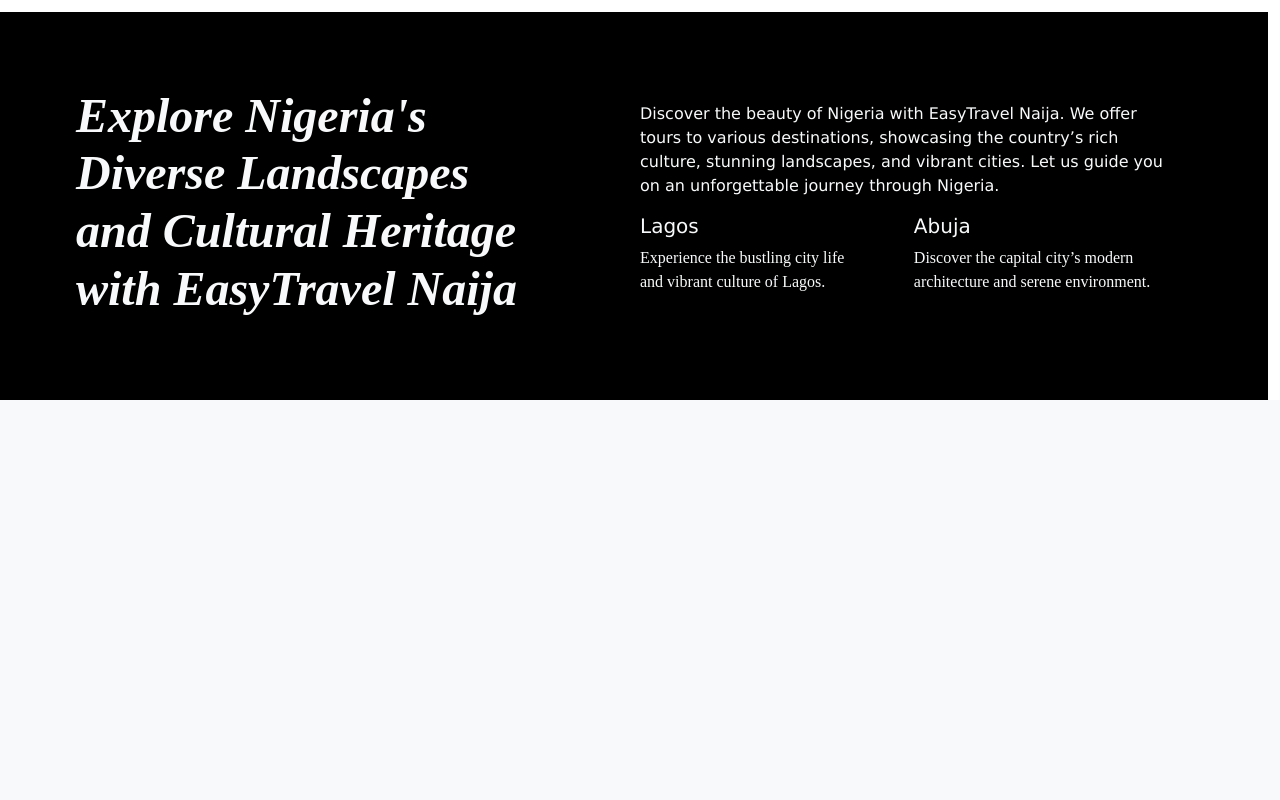
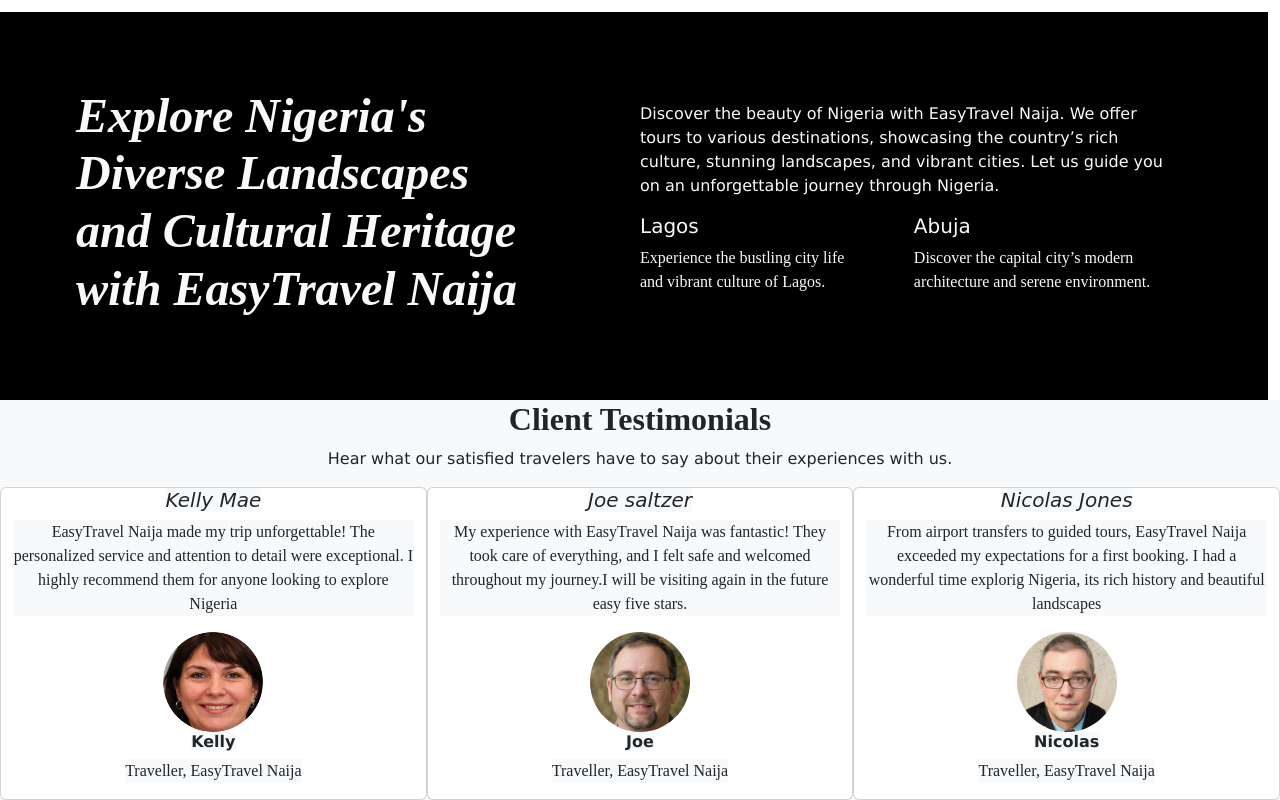
Before and after one commit to Bigted99/travel-website-for-blessing, a website: page index.html in a window 1280 px wide. Shown: the part 3118-3918 px from the top of the page. Before the commit the page ends 3518 px from the top, so only its background shows below. Drawn offline with nearby package versions, Linux system fonts and the light colour scheme; a web font is replaced by a local one.

Commit message:
just done with the review section

```diff
--- a/assets/css/styles.css
+++ b/assets/css/styles.css
@@ -71,7 +71,7 @@
 }
 
 
-img:hover{
+.zoom img:hover{
 transition: 1.5s;
 transform: scale(1.2);
  cursor: pointer;
@@ -268,6 +268,24 @@
  font-family: serif;
 }
 
+.testimonial-header h2{
+  font-family:'Times New Roman', Times, serif;
+  font-weight: 900;
+}
+.review-img{
+  width: 100px;
+  height: 100px;
+  border-radius: 50%;
+}
+
+.card h5{
+  font-family: cursive;
+  font-style: italic;
+}
+
+.card p{
+  font-family: 'Times New Roman', Times, serif;
+}
 @media (min-width: 474px) and (max-width: 640px) {
   .container-custom {
     min-width: 474px;
--- a/index.html
+++ b/index.html
@@ -114,7 +114,7 @@
       </div>
       <div class="container-custom col-lg-5 main-right">
         <img
-          class="main-img"
+          class="main-img zoom"
           src="./assets/img/tenweb_media_RA1E4LNT7.webp"
           alt=""
         />
@@ -143,7 +143,7 @@
       </blockquote>
     </section>
     <section class="team-photo-container container">
-      <img class="group-photo" src="./assets/img/group-photo.webp" alt="" />
+      <img class="group-photo zoom" src="./assets/img/group-photo.webp" alt="" />
     </section>
 
     <section
@@ -151,7 +151,7 @@
     >
       <div class="cards">
         <div class="container-custom">
-          <img src="./assets/img/seamless-airportw.webp" alt="" />
+          <img class="zoom" src="./assets/img/seamless-airportw.webp" alt="" />
         </div>
         <h5>Seamless airport transfers</h5>
 
@@ -164,7 +164,7 @@
 
       <div class="cards">
         <div class="">
-          <img class="" src="./assets/img/diverse-accomodationbe.webp" alt="" />
+          <img class="zoom" src="./assets/img/diverse-accomodationbe.webp" alt="" />
         </div>
         <h5>diverse accommodation options</h5>
         <p>
@@ -175,7 +175,7 @@
       </div>
       <div class="cards">
         <div class="container-custom">
-          <img class="" src="./assets/img/Explore-NigeriaVS5IF2.webp" alt="" />
+          <img class="zoom" src="./assets/img/Explore-NigeriaVS5IF2.webp" alt="" />
         </div>
         <h5>Explore Nigeria with curated tours</h5>
 
@@ -187,7 +187,7 @@
       </div>
       <div class="cards">
         <div class="container-custom">
-          <img src="./assets/img/Personalized-travelSPER.webp" alt="" />
+          <img class="zoom" src="./assets/img/Personalized-travelSPER.webp" alt="" />
         </div>
         <h5>personalized travel experiences</h5>
         <p>
@@ -233,6 +233,48 @@
       </div>
     </section>
 
+
+
+    <section class="testimonials-section d-flex flex-column ">
+
+      <div class="testimonial-header">
+        <h2 class="text-center text-capitalize">client testimonials</h2>
+        <p class="text-center">Hear what our satisfied travelers have to say about their experiences with us.</p>
+      </div>
+
+     <div class="container-cards d-flex flex-row flex-wrap ">
+      <div class="container card d-flex  flex-column align-items-center justify-content-between col-lg-4 ">
+        <h5>Kelly Mae</h5>
+        <p class="text-center">EasyTravel Naija made my trip unforgettable! The personalized service and attention to detail were exceptional. I highly recommend them for anyone looking to explore Nigeria</p>
+
+          <img class="review-img" src="./assets/img/review-round(1).png" alt="">
+          <h6 class="text-center"><b >Kelly </b></h6>
+          <p class="text-center">Traveller, EasyTravel Naija</p>
+
+        </div>
+     <div class="container card d-flex  flex-column align-items-center justify-content-between col-lg-4">
+      <h5>Joe saltzer</h5>
+      <p class="text-center">My experience with EasyTravel Naija was fantastic! They took care of everything, and I felt safe and welcomed throughout my journey.I will be visiting again in the future easy five stars.</p>
+
+        <img class="review-img " src="./assets/img/download (1).png" alt="">
+        <h6 class="text-center"><b>Joe</b></h6>
+        <p class="text-center">Traveller, EasyTravel Naija</p>
+
+     </div>
+     <div class="container card d-flex  flex-column align-items-center justify-content-between col-lg-4 ">
+      <h5>Nicolas Jones</h5>
+      <p class="text-center">From airport transfers to guided tours, EasyTravel Naija exceeded my expectations for a first booking. I had a wonderful time explorig Nigeria, its rich history and beautiful landscapes</p>
+        <img class="review-img" src="./assets/img/jackichan (5).png" alt="">
+        <h6 class="text-center"><b >Nicolas </b></h6>
+        <p class="text-center">Traveller, EasyTravel Naija</p>
+
+     </div>
+      </div>
+
+
+
+    </section>
+
     <script defer src="./assets/js/script.js"></script>
   </body>
 </html>
```
Also changed, not shown: assets/img/download (1).png (added), assets/img/download (4) (1).png (added), assets/img/download (4).png (added), assets/img/download (4).webp (added), assets/img/jackichan (5).png (added), assets/img/review-round(1).png (added).
